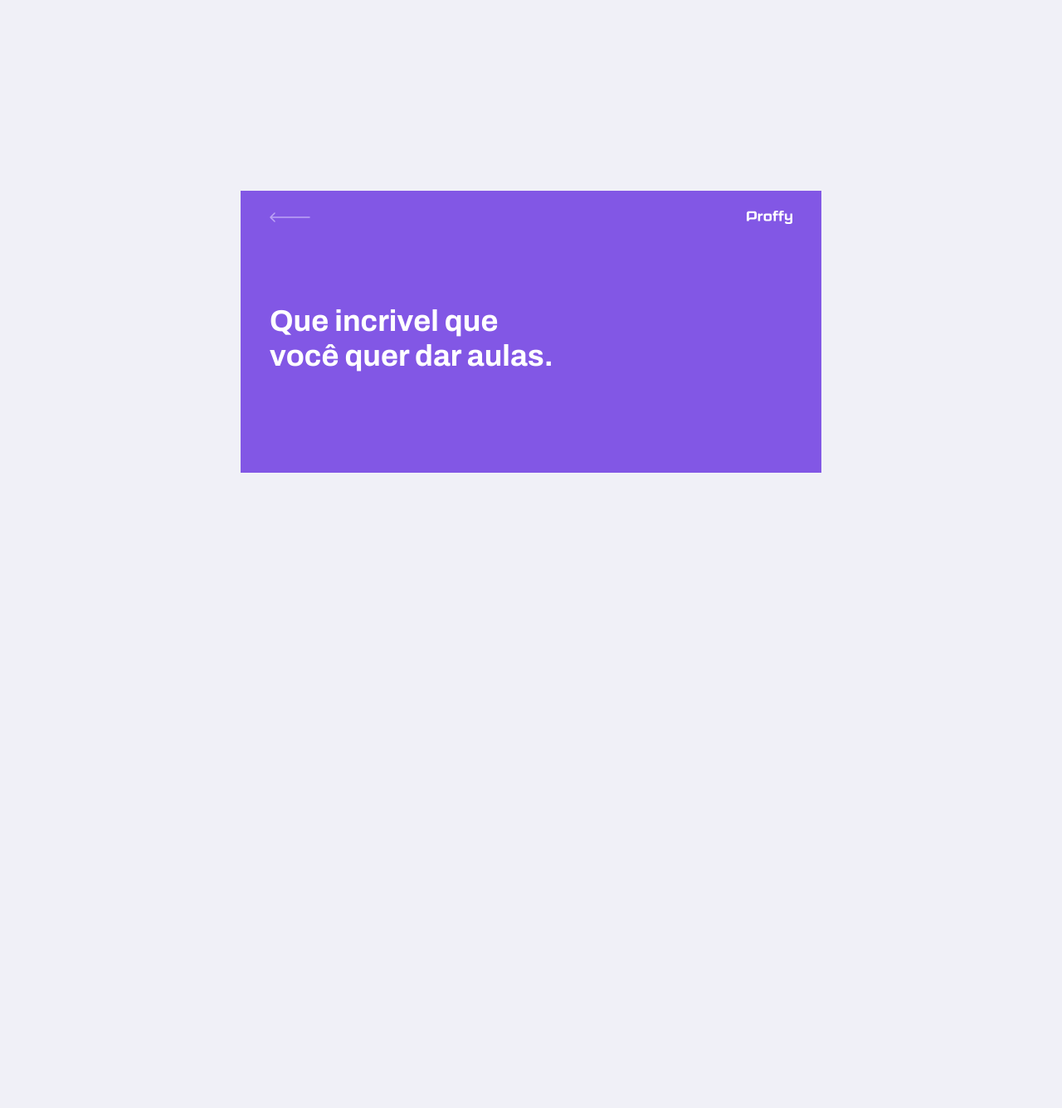
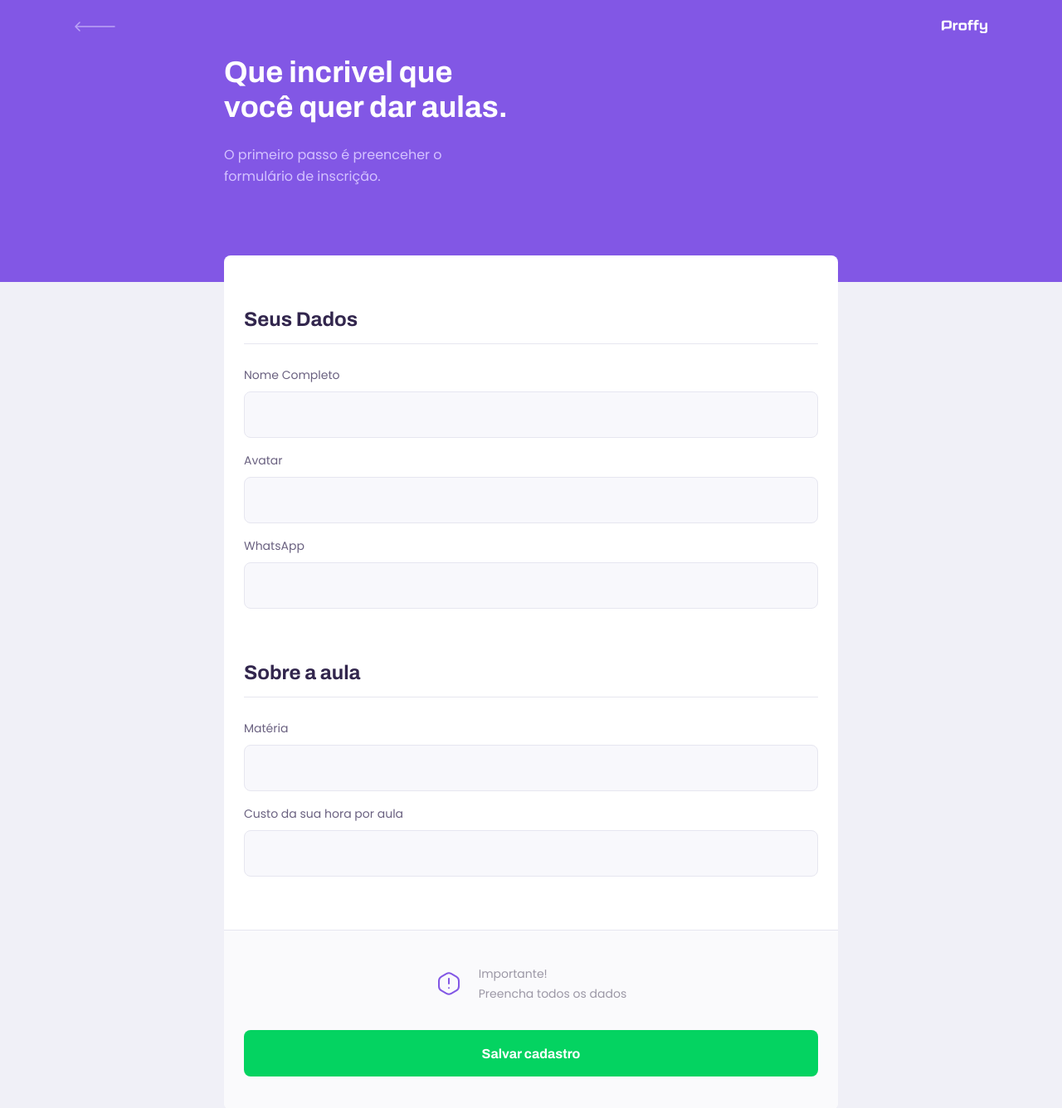
Before and after one commit to VictorLeonardoFranklin/nwl2-proffy, a React (Create React App) app: page /give-classes in a window 1280 px wide. Shown: the whole page at 83% size. Before the commit the page ends 800 px from the top, so only its background shows below. Built offline with nearby package versions, Linux system fonts and the light colour scheme.

Commit message:
[add] component Teacher form

```diff
--- /dev/null
+++ b/src/components/Input/index.tsx
@@ -0,0 +1,19 @@
+import React, { InputHTMLAttributes } from 'react';
+
+import './styles.css';
+
+interface InputProps extends InputHTMLAttributes<HTMLInputElement> {
+  name: string;
+  label: string;
+}
+
+const Input: React.FC<InputProps> = ({ name, label, ...rest }) => {
+  return (
+    <div className='input-block'>
+      <label htmlFor={name}>{label}</label>
+      <input type="text" id={name} {...rest} />
+    </div>
+  );
+}
+
+export default Input;
--- /dev/null
+++ b/src/components/Input/styles.css
@@ -0,0 +1,34 @@
+.input-block {
+  position:relative;
+}
+
+.input-block + .input-block {
+  margin-top: 1.4rem;
+}
+
+.input-block label {
+  font-size: 1.4rem;
+}
+
+.input-block input {
+  width: 100%;
+  height: 5.6rem;
+  margin-top: 0.8rem;
+  border-radius: 0.8rem;
+  background: var(--color-input-background);
+  border: 1px solid var(--color-line-in-white);
+  outline: 0;
+  padding: 0 1.6rem;
+  font: 1.6rem Archivo;
+}
+
+.input-block:focus-within ::after {
+width: calc(100% - 3.2rem);
+left:1.6rem;
+right: 1.6rem;
+height:2px;
+content: '';
+position: absolute;
+background: var(--color-primary-light);
+bottom: 0;
+}
--- a/src/components/PageHeader/index.tsx
+++ b/src/components/PageHeader/index.tsx
@@ -7,6 +7,7 @@
 
 interface PageHeaderProps {
   title: string;
+  description?: string;
 }
 
 const PageHeader: React.FC<PageHeaderProps> = (props) => {
@@ -20,6 +21,8 @@
       </div>
       <div className="header-content">
         <strong>{props.title}</strong>
+        {props.description && <p>{props.description}</p>}
+
         {props.children}
       </div>
 
--- a/src/components/PageHeader/styles.css
+++ b/src/components/PageHeader/styles.css
@@ -39,6 +39,13 @@
   line-height: 4.2rem;
   color:var(--color-title-in-primary)
 }
+.page-header .header-content p {
+  max-width: 30rem;
+  font-size: 1.6rem;
+  line-height: 2.6rem;
+  color: var(--color-text-in-primary);
+  margin-top: 2.4rem;
+}
 
 @media(min-width: 700px){
   .page-header{
@@ -63,4 +70,6 @@
   .page-header .header-content strong {
     max-width: 350px;
   }
+
+
 }
--- a/src/pages/TeacherForm/index.tsx
+++ b/src/pages/TeacherForm/index.tsx
@@ -1,13 +1,45 @@
 import React from 'react';
 import PageHeader from '../../components/PageHeader';
+import Input from '../../components/Input';
+
+import warningIcon from '../../assets/images/icons/warning.svg';
 
 import './styles.css';
 
 function TeacherForm() {
   return (
     <div id="page-teacher-form" className="container">
-      <PageHeader title="Que incrivel que você quer dar aulas." />
+      <PageHeader title="Que incrivel que você quer dar aulas."
+        description="O primeiro passo é preenceher o formulário de inscrição." />
+      <main>
+        <fieldset>
+          <legend>Seus Dados</legend>
+
+          <Input label='Nome Completo' name='name' />
+          <Input label='Avatar' name='avatar' />
+          <Input label='WhatsApp' name='whatsapp' />
+
+        </fieldset>
+
+        <fieldset>
+          <legend>Sobre a aula</legend>
+
+          <Input label='Matéria' name='subject' />
+          <Input label='Custo da sua hora por aula' name='cost' />
+
+        </fieldset>
+
+        <footer>
+          <p>
+            <img src={warningIcon} alt="Aviso Importante" />
+            Importante! <br />
+            Preencha todos os dados
+          </p>
+          <button type='button'>Salvar cadastro</button>
+        </footer>
+      </main>
     </div>
+
   );
 }
 
--- a/src/pages/TeacherForm/styles.css
+++ b/src/pages/TeacherForm/styles.css
@@ -0,0 +1,94 @@
+#page-teacher-form {
+  width: 100vw;
+  height: 100vh;
+}
+
+#page-teacher-form .page-header .header-content{
+  margin-bottom: 6.4rem;
+}
+
+#page-teacher-form main {
+background: var(--color-box-base);
+width: 100%;
+max-width: 74rem;
+border-radius: 0.8rem;
+margin:-3.2rem auto 3.2rem;
+padding-top: 6.4rem;
+overflow: hidden;
+}
+
+#page-teacher-form main fieldset {
+border: 0;
+padding: 0 2.4rem;
+}
+
+#page-teacher-form main fieldset + fieldset {
+  margin-top: 6.4rem;
+}
+
+#page-teacher-form main fieldset legend {
+  font: 700 2.4rem archivo;
+  color: var(--color-text-title);
+  margin-bottom: 2.4rem;
+  display: flex;
+  align-items: center;
+  justify-content: space-between;
+  width: 100%;
+  padding-bottom: 1.6rem;
+  border-bottom: 1px solid var(--color-line-in-white);
+}
+
+#page-teacher-form main footer {
+padding:4rem 2.4rem;
+background: var(--color-box-footer);
+border-top: 1px solid var(--color-line-in-white);
+margin-top: 6.4rem;
+}
+
+#page-teacher-form main footer p {
+display: flex;
+align-items: center;
+justify-content: center;
+font-size: 1.4rem;
+line-height: 2.4rem;
+color: var(--color-text-complement);
+}
+
+#page-teacher-form main footer p img {
+  margin-right: 2rem;
+}
+
+#page-teacher-form main footer button {
+  width: 100%;
+  height: 5.6rem;
+  background: var(--color-secundary);
+  color: var(--color-button-text);
+  border:0;
+  border-radius: 0.8rem;
+  cursor: pointer;
+  font:700 1.6rem archivo;
+  display: flex;
+  align-items: center;
+  justify-content: center;
+  text-decoration: none;
+  transition: background-color 0.2s;
+  margin-top: 3.2rem;
+}
+
+#page-teacher-form main footer button:hover {
+  background: var(--color-secundary-dark);
+}
+
+@media(min-width: 700px){
+  #page-teacher-form{
+   max-width: 100vw;
+  }
+
+  #page-teacher-form .page-header .header-content {
+    margin-top: 0;
+  }
+
+  #page-teacher-form main fieldset {
+
+  }
+}
--- a/src/pages/TeacherList/index.tsx
+++ b/src/pages/TeacherList/index.tsx
@@ -1,30 +1,18 @@
 import React from 'react';
 import PageHeader from '../../components/PageHeader';
 import TeacherItem from '../../components/TeacherItem';
+import Input from '../../components/Input';
 
 import './styles.css';
-
 
 function TeacherList() {
   return (
     <div id='page-teacher-list' className='container'>
       <PageHeader title='Estes são os proffys disponíveis.' >
         <form id='search-teachers'>
-          <div className='input-block'>
-            <label htmlFor='subject'>Matéria</label>
-            <input type="text" id='subject' />
-          </div>
-
-          <div className='input-block'>
-            <label htmlFor='week_day'>Dia da semana</label>
-            <input type="text" id='week_day' />
-          </div>
-
-          <div className='input-block'>
-            <label htmlFor='time'>Hora</label>
-            <input type="text" id='time' />
-          </div>
-
+          <Input label='Matéria' name='subject' />
+          <Input label='Dia da semana' name='week_day' />
+          <Input label='Hora' name='time' />
         </form>
       </PageHeader>
 
--- a/src/pages/TeacherList/styles.css
+++ b/src/pages/TeacherList/styles.css
@@ -11,40 +11,7 @@
   color:var(--color-text-in-primary);
 }
 
-#search-teachers .input-block {
-  position:relative;
-}
 
-#search-teachers .input-block + .input-block {
-  margin-top: 1.4rem;
-}
-
-#search-teachers .input-block label {
-  font-size: 1.4rem;
-}
-
-#search-teachers .input-block input {
-  width: 100%;
-  height: 5.6rem;
-  margin-top: 0.8rem;
-  border-radius: 0.8rem;
-  background: var(--color-input-background);
-  border: 1px solid var(--color-line-in-white);
-  outline: 0;
-  padding: 0 1.6rem;
-  font: 1.6rem Archivo;
-}
-
-#search-teachers .input-block:focus-within ::after {
-width: calc(100% - 3.2rem);
-left:1.6rem;
-right: 1.6rem;
-height:2px;
-content: '';
-position: absolute;
-background: var(--color-primary-light);
-bottom: 0;
-}
 
 #page-teacher-list main {
   margin: 3.2rem auto;
```
